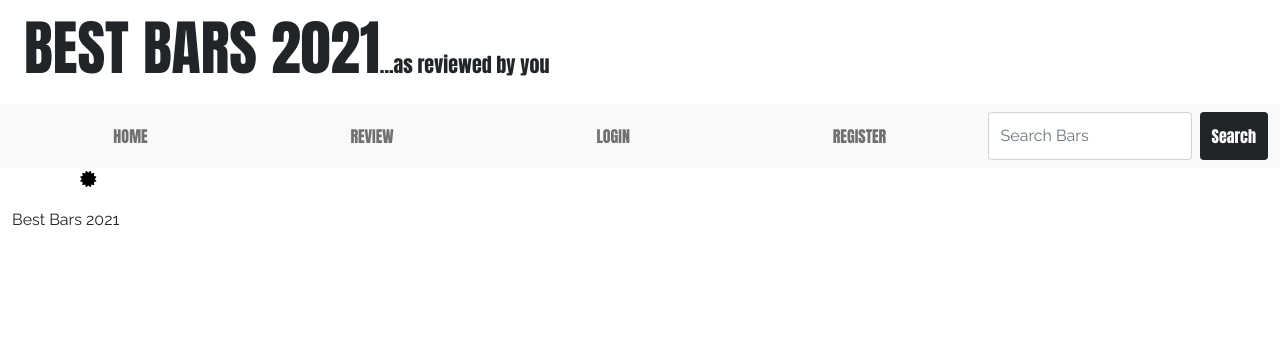
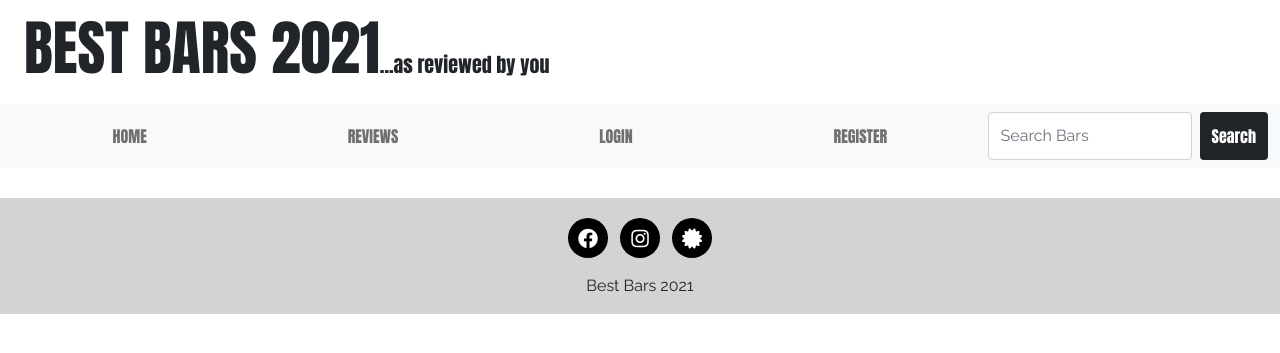
Before and after one commit to chardma3/Best-Bars-2021, a Flask app: page / in a window 1280 px wide. Shown: the top 353 px of the page. Run offline with Flask 2, Linux system fonts and the light colour scheme; some libraries are stand-ins or nearby versions.

Commit message:
centered and styled footer icons

```diff
--- a/static/css/style.css
+++ b/static/css/style.css
@@ -22,9 +22,7 @@ h1 {
     font-size: 60px;
 }
 
-a {
-    color: black;
-}
+
 
 h3, h4 {
     font-family: 'Anton', sans-serif;
@@ -87,6 +85,13 @@ a:hover {
     padding-bottom:15px;
 }
 
+.bg-hero {
+    height: 80vh;
+    background: url('../images/hero_drinks.jpg') no-repeat center center fixed;
+    background-size: cover;
+    display:flex;
+}
+
 /* Buttons */
 
 .btn {
@@ -99,6 +104,39 @@ a:hover {
     box-shadow: none;
 }
 
+/* Footer */
+
+.footer-container {
+    margin-top: 30px;
+    background-color:lightgray;
+}
+
+.copyright-container {
+    text-align: center;
+}
+
+
+.social-links li a i {
+    margin-top: 20px;
+    width: 40px;
+    height: 40px;
+    padding: 16px 0;
+    border-radius: 50%;
+    font-size: 20px;
+    line-height: 9px;
+    text-align: center;
+    color:white;
+    background: #000000;
+    transition: all 0.35s ease-in-out;
+    -moz-transition: all 0.35s ease-in-out;
+    -webkit-transition: all 0.35s ease-in-out;
+    -o-transition: all 0.35s ease-in-out;
+}
+
+.social-links li a i:hover {
+    background: purple;
+}
+
 /* Media queries */
 
 @media(min-width: 992px) {
--- a/templates/base.html
+++ b/templates/base.html
@@ -7,7 +7,7 @@
      <link rel="icon" href="static/images/favicon.png" type="image/png" sizes="32x32">
     <link rel="stylesheet" href="https://cdnjs.cloudflare.com/ajax/libs/font-awesome/5.15.2/css/all.min.css"
         integrity="sha512-HK5fgLBL+xu6dm/Ii3z4xhlSUyZgTT9tuc/hSrtw6uzJOvgRr2a9jyxxT1ely+B+xFAmJKVSTbpM/CuL7qxO8w=="
-        crossorigin="anonymous" />
+        crossorigin="anonymous" type="text/css"/>
     <link href="https://cdn.jsdelivr.net/npm/bootstrap@5.0.0-beta1/dist/css/bootstrap.min.css" rel="stylesheet"
         integrity="sha384-giJF6kkoqNQ00vy+HMDP7azOuL0xtbfIcaT9wjKHr8RbDVddVHyTfAAsrekwKmP1" crossorigin="anonymous">
     <link rel="stylesheet" href="{{ url_for('static', filename='css/style.css') }}" type="text/css">
@@ -46,7 +46,7 @@
                         {% else %}
                         <li id="menu-item-7"
                             class="nav-item menu-item menu-item-type-post_type menu-item-object-page menu-item-4"><a
-                                href="{{ url_for('get_reviews') }}" class="nav-link">REVIEW</a></li>
+                                href="{{ url_for('get_reviews') }}" class="nav-link">REVIEWS</a></li>
                         <li id="menu-item-2"
                             class="nav-item menu-item menu-item-type-post_type menu-item-object-page menu-item-2"><a
                                 href="{{ url_for('login') }}" class="nav-link">LOGIN</a></li>
@@ -85,24 +85,18 @@
     <footer>
         <section class="container-fluid footer-container">
             <div class="row">
-                <div class="social-container mx-auto">
+                <div class="social-container text-center">
                     <ul class="list-inline social-links">
                         <li class="list-inline-item">
                             <a target="_blank" href="https://www.facebook.com">
-                                <i class="fa fa-facebook" aria-hidden="true"></i>
+                                <i class="fab fa-facebook" aria-hidden="true"></i>
                                 <span class="sr-only">Facebook</span>
                             </a>
                         </li>
                         <li class="list-inline-item">
                             <a target="_blank" href="https://www.instagram.com">
-                                <i class="fa fa-instagram" aria-hidden="true"></i>
+                                <i class="fab fa-instagram" aria-hidden="true"></i>
                                 <span class="sr-only">Instagram</span>
-                            </a>
-                        </li>
-                        <li class="list-inline-item">
-                            <a target="_blank" href="https://www.tripadvisor.com/">
-                                <i class="fa fa-tripadvisor" aria-hidden="true"></i>
-                                <span class="sr-only">Trip Advisor</span>
                             </a>
                         </li>
                         <li class="list-inline-item">
@@ -130,6 +124,8 @@
         integrity="sha384-ygbV9kiqUc6oa4msXn9868pTtWMgiQaeYH7/t7LECLbyPA2x65Kgf80OJFdroafW"
         crossorigin="anonymous"></script>
     <script src="{{url_for('static', filename='js/script.js') }}"></script>
+       {% block scripts %}
+    {% endblock %}
 </body>
 
 </html>
```
